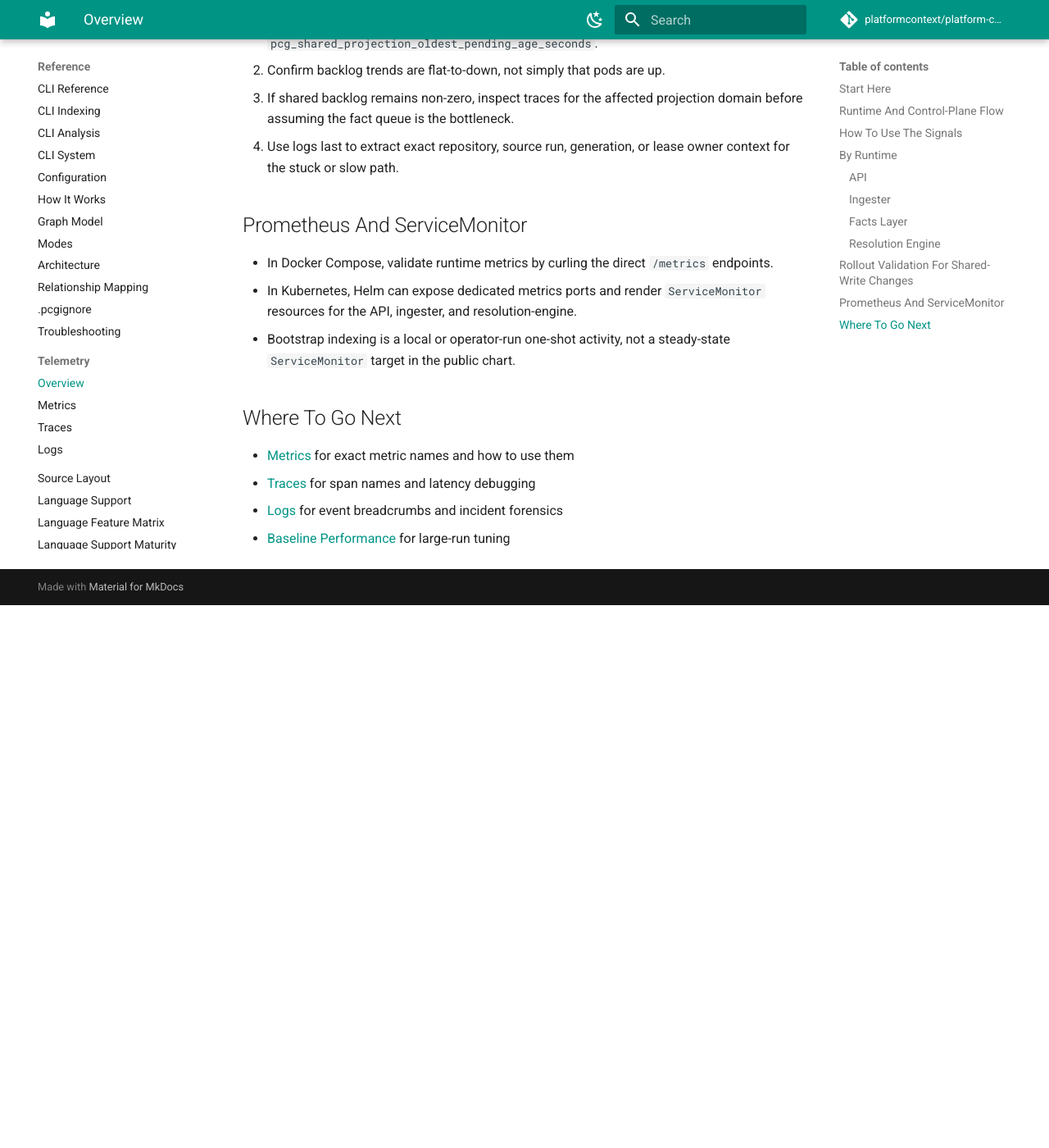
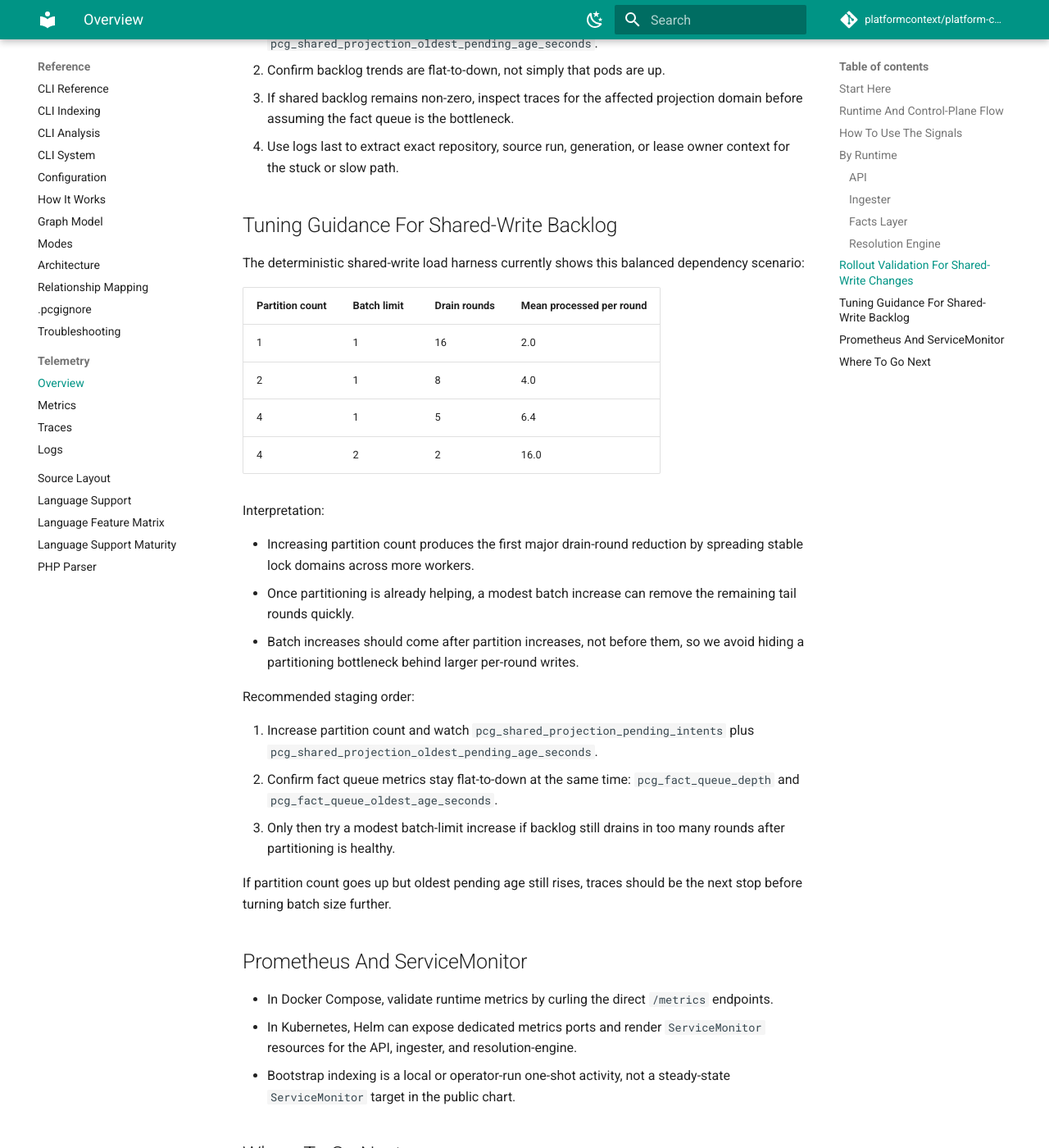
Before and after one commit to platformcontext/platform-context-graph, an MkDocs documentation site: the page built from docs/docs/reference/telemetry/index.md, in a window 1280 px wide and 1400 px high, scrolled down 3037 px. Shown: the whole window at 82% size. Built offline with MkDocs 1.6.1 and Material for MkDocs 9.7.7, drawn with Linux system fonts in a browser that asks for light colours; comment, search, counter and statistics services are not loaded; before the commit the page ends 3775 px from its top, so only the background shows below that.

Commit message:
docs: add shared write tuning guidance

```diff
--- a/docs/docs/reference/telemetry/index.md
+++ b/docs/docs/reference/telemetry/index.md
@@ -111,6 +111,40 @@
 4. Use logs last to extract exact repository, source run, generation, or lease
    owner context for the stuck or slow path.
 
+## Tuning Guidance For Shared-Write Backlog
+
+The deterministic shared-write load harness currently shows this balanced
+dependency scenario:
+
+| Partition count | Batch limit | Drain rounds | Mean processed per round |
+| --- | --- | --- | --- |
+| 1 | 1 | 16 | 2.0 |
+| 2 | 1 | 8 | 4.0 |
+| 4 | 1 | 5 | 6.4 |
+| 4 | 2 | 2 | 16.0 |
+
+Interpretation:
+
+- Increasing partition count produces the first major drain-round reduction by
+  spreading stable lock domains across more workers.
+- Once partitioning is already helping, a modest batch increase can remove the
+  remaining tail rounds quickly.
+- Batch increases should come after partition increases, not before them, so we
+  avoid hiding a partitioning bottleneck behind larger per-round writes.
+
+Recommended staging order:
+
+1. Increase partition count and watch
+   `pcg_shared_projection_pending_intents` plus
+   `pcg_shared_projection_oldest_pending_age_seconds`.
+2. Confirm fact queue metrics stay flat-to-down at the same time:
+   `pcg_fact_queue_depth` and `pcg_fact_queue_oldest_age_seconds`.
+3. Only then try a modest batch-limit increase if backlog still drains in too
+   many rounds after partitioning is healthy.
+
+If partition count goes up but oldest pending age still rises, traces should be
+the next stop before turning batch size further.
+
 ## Prometheus And ServiceMonitor
 
 - In Docker Compose, validate runtime metrics by curling the direct `/metrics`
```
Also changed, not shown: docs/docs/architecture.md (+12 -0 lines), docs/superpowers/plans/2026-04-10-shared-write-tuning-guidance.md (added, +95 -0 lines), 5 other files.
